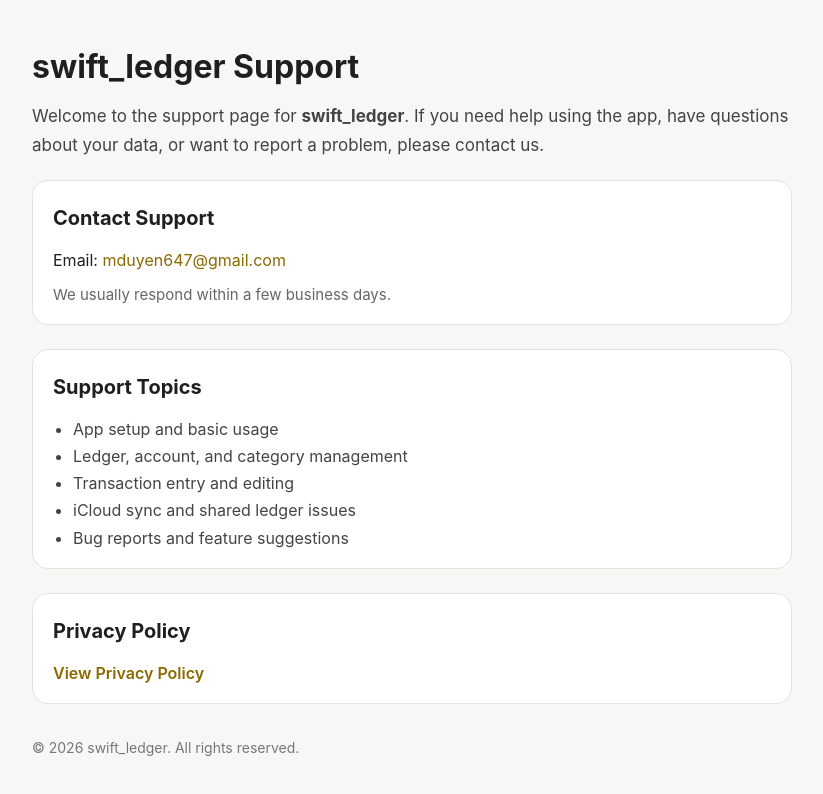
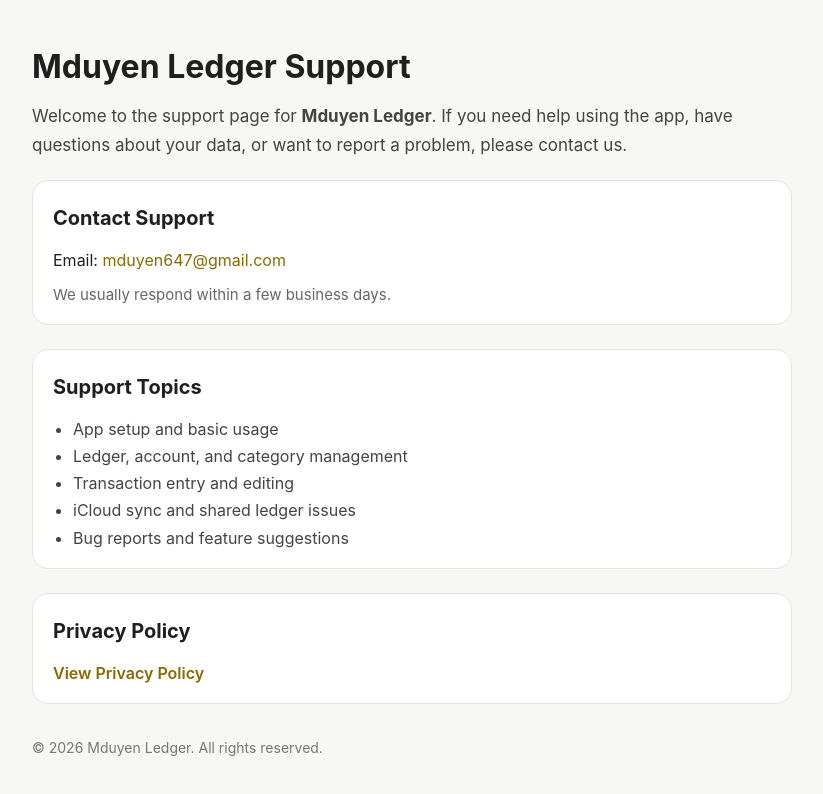
Before and after one commit to ItKinlu/app-support, a plain HTML site: page ledger/index.html in a window 1280 px wide. Shown: the whole page, without its empty margins (228-1051 px from the left). Drawn offline with Linux system fonts and the light colour scheme.

Commit message:
Update index.html

```diff
--- a/ledger/index.html
+++ b/ledger/index.html
@@ -3,14 +3,14 @@
 <head>
   <meta charset="UTF-8" />
   <meta name="viewport" content="width=device-width, initial-scale=1.0" />
-  <title>swift_ledger Support</title>
+  <title>Mduyen Ledger Support</title>
 </head>
 <body style="margin:0;background:#f7f7f5;color:#1f1f1f;font-family:-apple-system,BlinkMacSystemFont,'SF Pro Text','Helvetica Neue',sans-serif;line-height:1.7;">
   <div style="max-width:760px;margin:0 auto;padding:48px 24px;">
-    <h1 style="margin:0 0 16px;font-size:32px;line-height:1.2;">swift_ledger Support</h1>
+    <h1 style="margin:0 0 16px;font-size:32px;line-height:1.2;">Mduyen Ledger Support</h1>
 
     <p style="margin:0 0 20px;font-size:17px;color:#444;">
-      Welcome to the support page for <strong>swift_ledger</strong>.
+      Welcome to the support page for <strong>Mduyen Ledger</strong>.
       If you need help using the app, have questions about your data, or want to report a problem, please contact us.
     </p>
 
@@ -44,7 +44,7 @@
     </div>
 
     <p style="margin:32px 0 0;font-size:14px;color:#777;">
-      © 2026 swift_ledger. All rights reserved.
+      © 2026 Mduyen Ledger. All rights reserved.
     </p>
   </div>
 </body>
```
